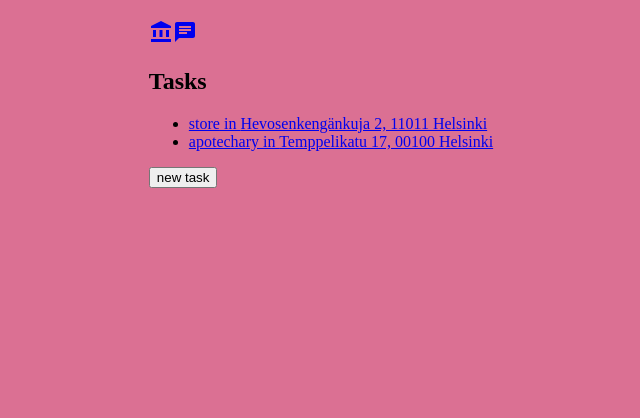
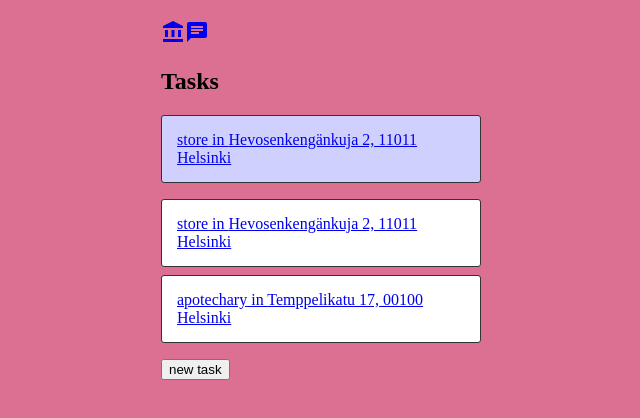
Before and after one commit to kclassic/helppis, a React (Create React App) app: page /home in a window 1280 px wide. Shown: the top 418 px of the page, without its empty margins (319-959 px from the left). Built offline with nearby package versions, Linux system fonts and the light colour scheme.

Commit message:
Styles and components

```diff
--- a/src/App.js
+++ b/src/App.js
@@ -20,8 +20,12 @@ const Container = styled(Box)`
 `;
 
 const InnerContainer = styled(Box)`
-  max-width: 720px;
+  max-width: 320px;
   padding: 20px;
+`;
+
+const Heading = styled(Box)`
+  width: 100%;
 `;
 
 const AppContext = React.createContext();
@@ -105,7 +109,7 @@ class App extends React.Component {
         <InnerContainer>
           <AppContext.Provider value={this.state}>
             <Router>
-              <div>
+              <Heading>
                 <Link to="/home">
                   <AccountBalanceIcon />
                 </Link>
@@ -113,15 +117,19 @@ class App extends React.Component {
                 <Link to="/chat">
                   <ChatIcon />
                 </Link>
-              </div>
+              </Heading>
               <Switch>
                 <Route path="/profile">
                   <h2>Profile</h2>
                 </Route>
                 <Route path="/home">
                   <AppContext.Consumer>
-                    {({ tasks, addTask }) => (
-                      <MainPage tasks={tasks} addTask={addTask} />
+                    {({ tasks, activeTasks, addTask }) => (
+                      <MainPage
+                        tasks={tasks}
+                        addTask={addTask}
+                        activeTasks={activeTasks}
+                      />
                     )}
                   </AppContext.Consumer>
                 </Route>
--- a/src/MainPage.jsx
+++ b/src/MainPage.jsx
@@ -1,6 +1,13 @@
 import React from "react";
 import { Switch, Route, Link, useRouteMatch } from "react-router-dom";
+import styled from "styled-components";
 import Task from "./Task";
+import TaskCard from "./TaskCard";
+
+const TaskList = styled("ul")`
+  list-style: none;
+  padding-inline-start: 0;
+`;
 
 const newTask = {
   id: 9,
@@ -14,7 +21,7 @@ const newTask = {
   status: "open"
 };
 
-const MainPage = ({ tasks, addTask }) => {
+const MainPage = ({ tasks, addTask, activeTasks }) => {
   let { url, path } = useRouteMatch();
   return (
     <div>
@@ -24,18 +31,26 @@ const MainPage = ({ tasks, addTask }) => {
         </Route>
         <Route path={path}>
           <h2>Tasks</h2>
-
-          <ul>
+          <TaskList>
+            {activeTasks.map((task, idx) => (
+              <li key={idx}>
+                <Link to={`${url}/${task.id}`}>
+                  <TaskCard task={task} active />
+                </Link>
+              </li>
+            ))}
+          </TaskList>
+          <TaskList>
             {tasks
               .filter(t => t.status === "open")
               .map((task, idx) => (
                 <li key={idx}>
                   <Link to={`${url}/${task.id}`}>
-                    {task.type.type} in {task.location}
+                    <TaskCard task={task} />
                   </Link>
                 </li>
               ))}
-          </ul>
+          </TaskList>
           <button onClick={() => addTask(newTask)}>new task</button>
         </Route>
       </Switch>
--- a/src/Task.jsx
+++ b/src/Task.jsx
@@ -8,8 +8,6 @@ const Task = ({ tasks }) => {
   return (
     <div
       style={{
-        margin: "50px",
-        padding: "20px",
         backgroundColor: "palevioletred",
         borderRadius: "5px"
       }}
--- /dev/null
+++ b/src/TaskCard.jsx
@@ -0,0 +1,22 @@
+import React from "react";
+import styled from "styled-components";
+import Box from "@material-ui/core/Box";
+
+const CardContainer = styled(Box)`
+  border: 1px solid #333;
+  border-radius: 3px;
+  margin: 8px 0;
+  padding: 15px;
+  background-color: ${props => (props.active ? "#d0d0ff" : "#fff")};
+`;
+
+const TaskCard = ({ task, active }) => {
+  if (!task) return null;
+  return (
+    <CardContainer active={active}>
+      {task.type.type} in {task.location}
+    </CardContainer>
+  );
+};
+
+export default TaskCard;
```
